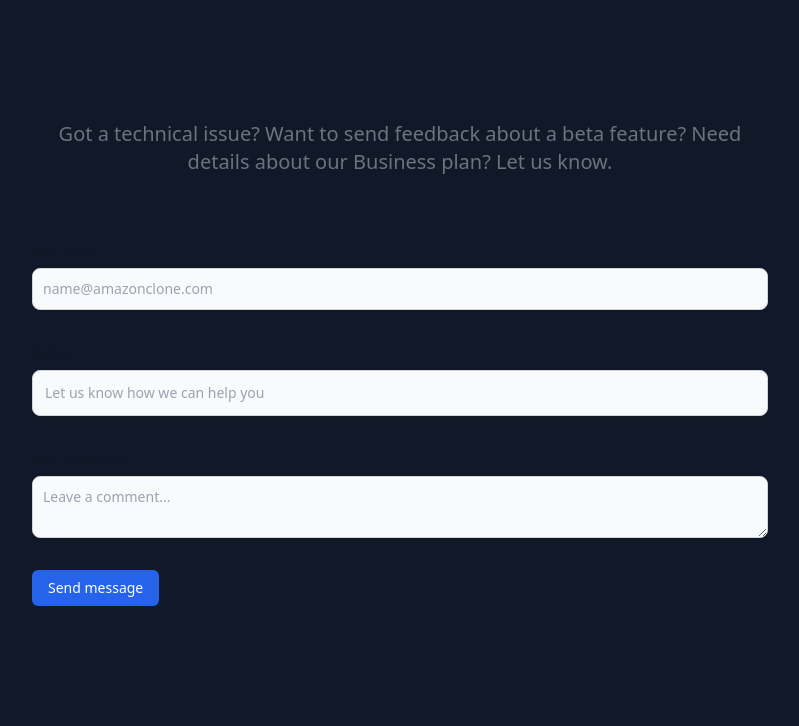
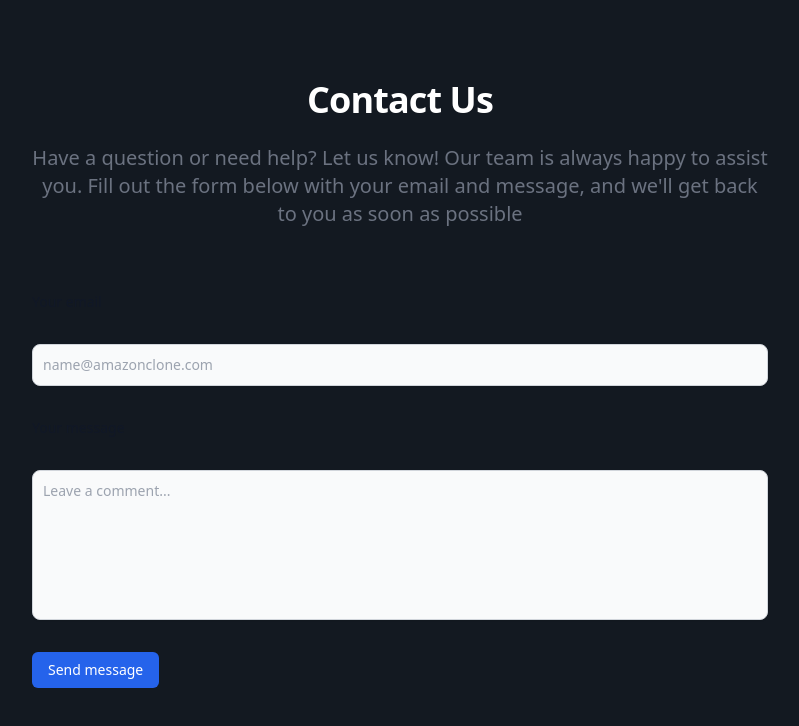
Before and after one commit to MerabTskhvedadze/DI-finalproject, a React (Vite) app: page /contact-us in a window 1280 px wide. Shown: the top 726 px of the page, without its empty margins (240-1039 px from the left). Built offline with nearby package versions, Linux system fonts and the light colour scheme.

Commit message:
modified(contactUs)

```diff
--- a/src/views/ContactUs/ContactUs.tsx
+++ b/src/views/ContactUs/ContactUs.tsx
@@ -2,14 +2,15 @@ import { ContactForm } from './components/ContactForm';
 
 export default function ContactUs() {
   return (
-    <section className='bg-gray-900 h-[100vh]'>
-      <div className='py-auto lg:py-16 px-4 mx-auto max-w-screen-md'>
-        <h2 className='mb-4 text-4xl tracking-tight font-extrabold text-center text-gray-900 dark:text-white'>
+    <section className='bg-amazon h-screen min-w-[300px]'>
+      <div className='pt-10 sm:pt-20 px-4 mx-auto max-w-screen-md'>
+        <h2 className='mb-6 text-4xl tracking-tight font-extrabold text-center text-white'>
           Contact Us
         </h2>
-        <p className='mb-8 lg:mb-16 font-light text-center text-gray-500 dark:text-gray-400 sm:text-xl'>
-          Got a technical issue? Want to send feedback about a beta feature?
-          Need details about our Business plan? Let us know.
+        <p className='mb-8 lg:mb-16 font-light text-center text-gray-500 sm:text-xl'>
+          Have a question or need help? Let us know! Our team is always happy to
+          assist you. Fill out the form below with your email and message, and
+          we'll get back to you as soon as possible
         </p>
         <ContactForm />
       </div>
--- a/src/views/ContactUs/components/ContactForm.tsx
+++ b/src/views/ContactUs/components/ContactForm.tsx
@@ -7,7 +7,6 @@ export const ContactForm = () => {
       onSubmit={() => console.log('submit')}
       className='space-y-8'
     >
-      <div>
       <label
         htmlFor='email'
         className='block mb-2 text-sm font-medium text-gray-900 dark:text-gray-300'
@@ -21,23 +20,6 @@ export const ContactForm = () => {
         placeholder='name@amazonclone.com'
         required
       />
-      </div>
-      <div>
-        <label
-          htmlFor='subject'
-          className='block mb-2 text-sm font-medium text-gray-900 dark:text-gray-300'
-        >
-          Subject
-        </label>
-        <input
-          type='text'
-          id='subject'
-          className='block p-3 w-full text-sm text-gray-900 bg-gray-50 rounded-lg border border-gray-300 shadow-sm focus:ring-primary-500 focus:border-primary-500 dark:bg-gray-700 dark:border-gray-600 dark:placeholder-gray-400 dark:text-white dark:focus:ring-primary-500 dark:focus:border-primary-500 dark:shadow-sm-light'
-          placeholder='Let us know how we can help you'
-          required
-        />
-      </div>
-      <div className='sm:col-span-2'>
       <label
         htmlFor='message'
         className='block mb-2 text-sm font-medium text-gray-900 dark:text-gray-400'
@@ -46,10 +28,9 @@ export const ContactForm = () => {
       </label>
       <textarea
         id='message'
-          className='block p-2.5 w-full text-sm text-gray-900 bg-gray-50 rounded-lg shadow-sm border border-gray-300 focus:ring-primary-500 focus:border-primary-500 dark:bg-gray-700 dark:border-gray-600 dark:placeholder-gray-400 dark:text-white dark:focus:ring-primary-500 dark:focus:border-primary-500'
+        className='h-[150px] resize-none block p-2.5 w-full text-sm text-gray-900 bg-gray-50 rounded-lg shadow-sm border border-gray-300 focus:ring-primary-500 focus:border-primary-500 dark:bg-gray-700 dark:border-gray-600 dark:placeholder-gray-400 dark:text-white dark:focus:ring-primary-500 dark:focus:border-primary-500'
         placeholder='Leave a comment...'
       />
-      </div>
       <Button color='blue' onClick={() => console.log('click')}>
         Send message
       </Button>
```
Lines whose indentation alone changed are shown as unchanged.
